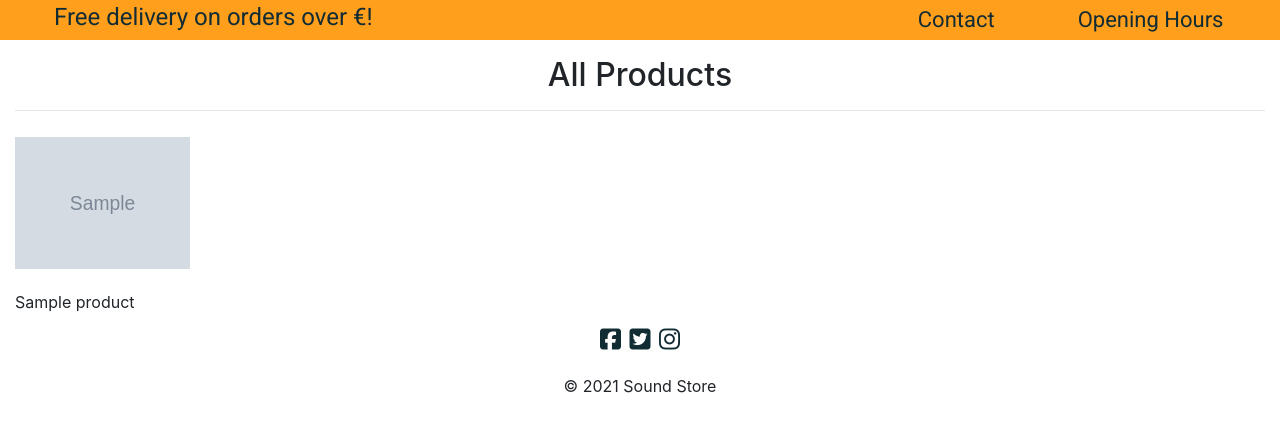
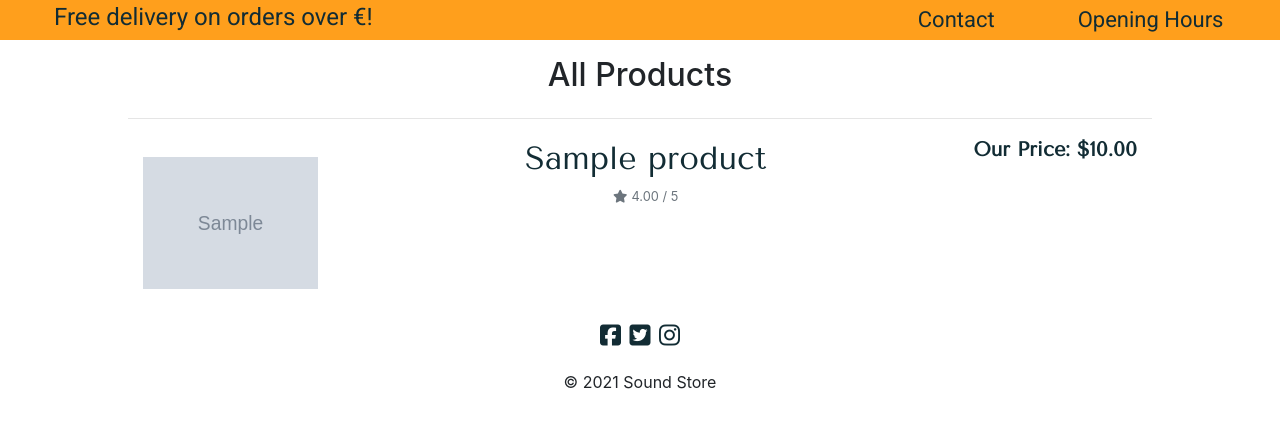
Before and after one commit to aaronh1986/SOUND-STORE-milestone-4, a Django app: page /products/ in a window 1280 px wide. Shown: the part 148-580 px from the top of the page. Run offline with Django 3.2, Linux system fonts and the light colour scheme; tables that the repository leaves empty hold one stand-in row (values such as "Sample post"); grey boxes marked "Sample" are stand-in pictures; some libraries are stand-ins or nearby versions; some web fonts are replaced.

Commit message:
Update products.html with name, rating, image and price, with styling

```diff
--- a/products/templates/products/products.html
+++ b/products/templates/products/products.html
@@ -16,16 +16,16 @@
 {% endblock %}
 
 {% block content %}
-    <div class="container-fluid">
+    <div class="container">
         <div class="row">
             <div class="col text-center mt-3">
                 <h2 class="logo-font mt-4">All Products</h2>
-                <hr class="w50 mb-1">
             </div>
         </div>
-        <div class="row ">
+        <div class="row">
           {% for product in products %}
-            <div class="col-12">
+          <hr class="w-100 mt-3">
+            <div class="col-12 product-container">
               {% if product.image %}
               <a href="">
                   <img class="product-img img-fluid" src="{{ product.image.url }}" alt="{{ product.name }}">
@@ -35,7 +35,15 @@
                   <img class="product-img img-fluid" src="{{ MEDIA_URL }}noimage.png" alt="{{ product.name }}">
               </a>
               {% endif %}
-              <p class="mb-0">{{ product.name }}</p>
+              <div class="name-rating-container">
+              <p class="mb-0 product-name">{{ product.name }}</p>
+              {% if product.rating %}
+                <small class="text-muted"><i class="fas fa-star mr-1"></i>{{ product.rating }} / 5</small>
+              {% else %}
+                <small class="text-muted">There is no rating for this product, yet!</small>
+              {% endif %}
+              </div>
+              <p class="lead text-left font-weight-bold price">Our Price: ${{ product.price }}</p>
             </div>
           {% endfor %}
         </div>
--- a/static/css/base.css
+++ b/static/css/base.css
@@ -141,11 +106,74 @@ body {
     color: #36597d !important;
  }
 
+ /* -------------------------------- index.html */
+
+ .hero {
+    width: 100vw !important;
+    height: 375px !important;
+    margin: auto;
+    object-fit: cover;
+}
+
+.category-container {
+    justify-content: space-around;
+}
+
+.category-images {
+    width: 110px;
+    height: 110px;
+    object-fit: contain;
+}
+
+.descriptor {
+    font-family: 'Roboto', serif;
+    color: #122c34;
+    text-align: left;
+}
+
+.category:hover {
+    text-decoration: underline;
+}
+
+.category:hover > p {
+    color: #36597d !important;
+}
+
+.category-logo {
+    text-align: center;
+    font-family: 'Tenor sans', serif;
+    font-size: 2.25rem;
+}
+
+ /* -------------------------------- product.html */
+
  .product-img {
     width: 175px;
     height: 175px;
     object-fit: contain;
  }
+
+ .product-container {
+     display: flex;
+     justify-content: space-between;
+ }
+
+ .product-name {
+    font-family: 'Tenor Sans', serif;
+    color: #122c34;
+    font-size: 2rem;
+ }
+
+ .price {
+    font-family: 'Tenor Sans', serif;
+    color: #122c34;
+ }
+
+ .name-rating-container {
+     display: block;
+     text-align: center;
+ }
+
 /* -------------------------------- Media Queries */
 
 /* Slightly larger container on xl screens */
```
Also changed, not shown: other parts of static/css/base.css (+2 -37 lines).
